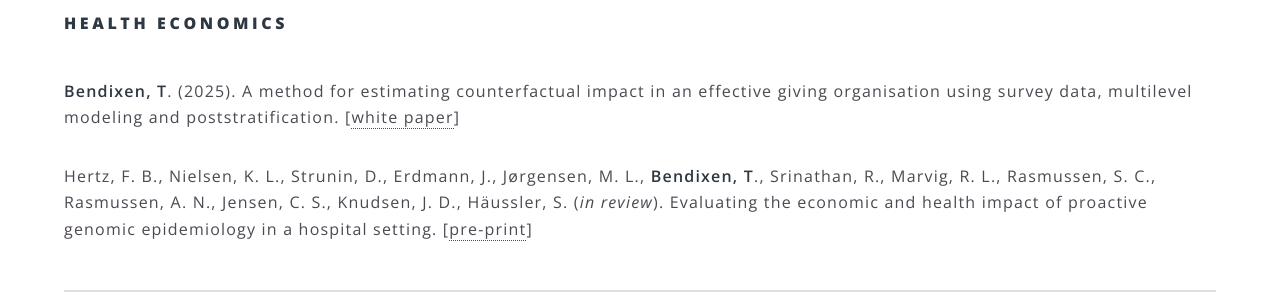
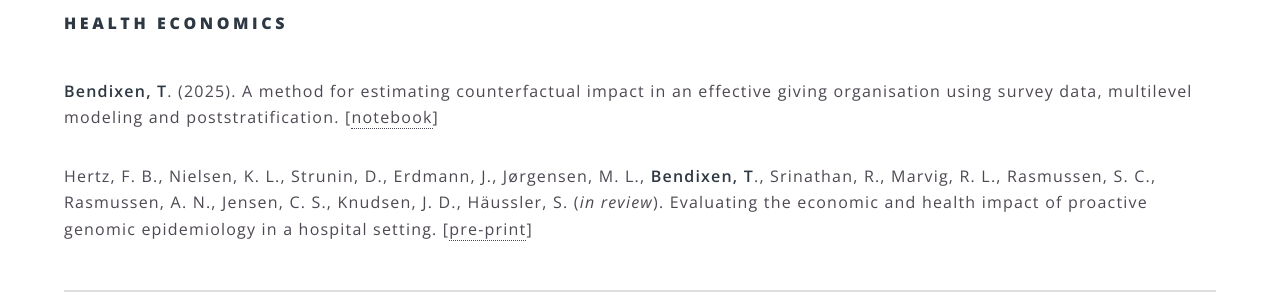
Before and after one commit to tbendixen/tbendixen.github.io, a Jekyll site: the page built from research.html, in a window 1280 px wide and 900 px high, scrolled down 1117 px. Shown: the part 154-454 px from the top of the window. Built offline with Jekyll 4.4.1, drawn with Linux system fonts in a browser that asks for light colours.

Commit message:
smol fix

```diff
--- a/research.html
+++ b/research.html
@@ -22,7 +22,7 @@
 				<hr />
 				<h4>Health economics</h4>
 				<br />
-				<p><b>Bendixen, T</b>. (2025). A method for estimating counterfactual impact in an effective giving organisation using survey data, multilevel modeling and poststratification. [<a href="http://theissbendixen.com/ge-counterfactual/">white paper</a>]</p>
+				<p><b>Bendixen, T</b>. (2025). A method for estimating counterfactual impact in an effective giving organisation using survey data, multilevel modeling and poststratification. [<a href="http://theissbendixen.com/ge-counterfactual/">notebook</a>]</p>
 				<p>Hertz, F. B., Nielsen, K. L., Strunin, D., Erdmann, J., Jørgensen, M. L., <b>Bendixen, T</b>., Srinathan, R., Marvig, R. L., Rasmussen, S. C., Rasmussen, A. N., Jensen, C. S., Knudsen, J. D., Häussler, S. (<i>in review</i>).
 				Evaluating the economic and health impact of proactive genomic epidemiology in a hospital setting. [<a href="https://www.medrxiv.org/content/10.1101/2025.01.30.25321399v1">pre-print</a>]</p>
 				<hr />
```
